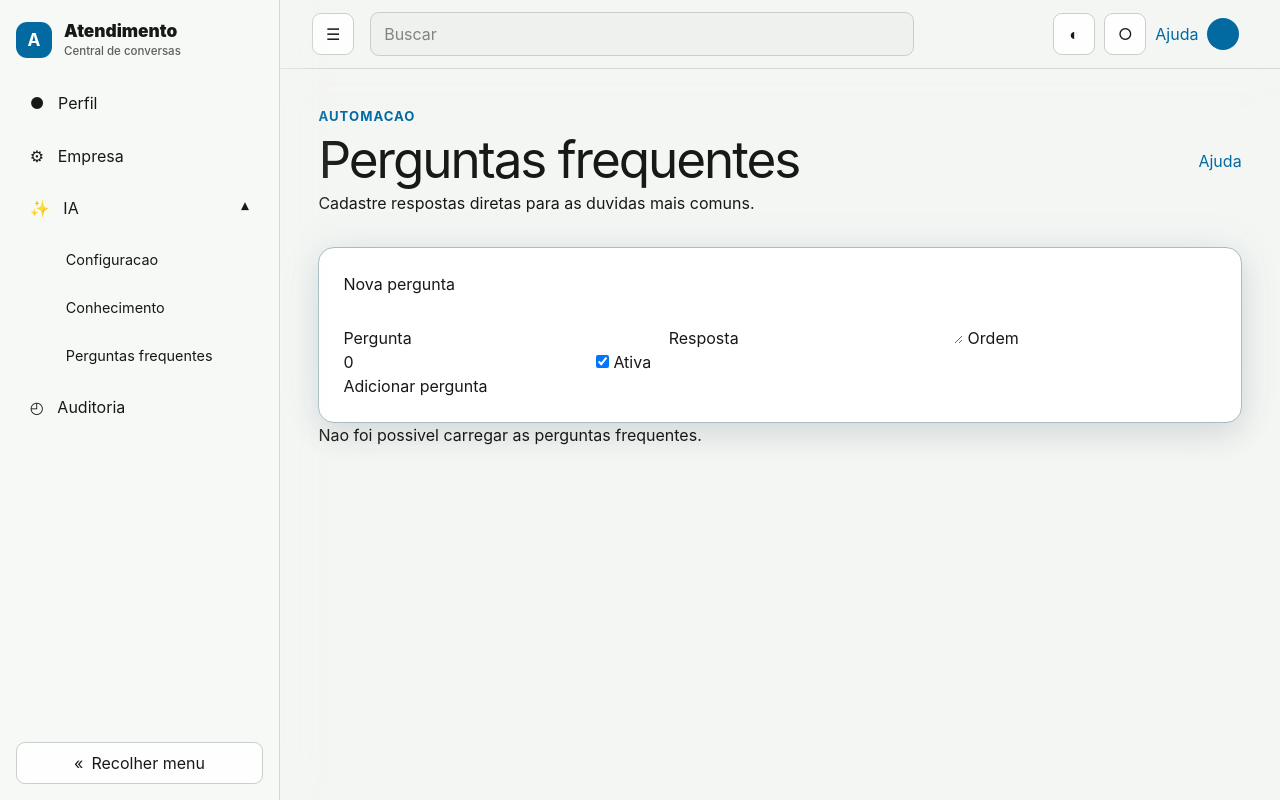
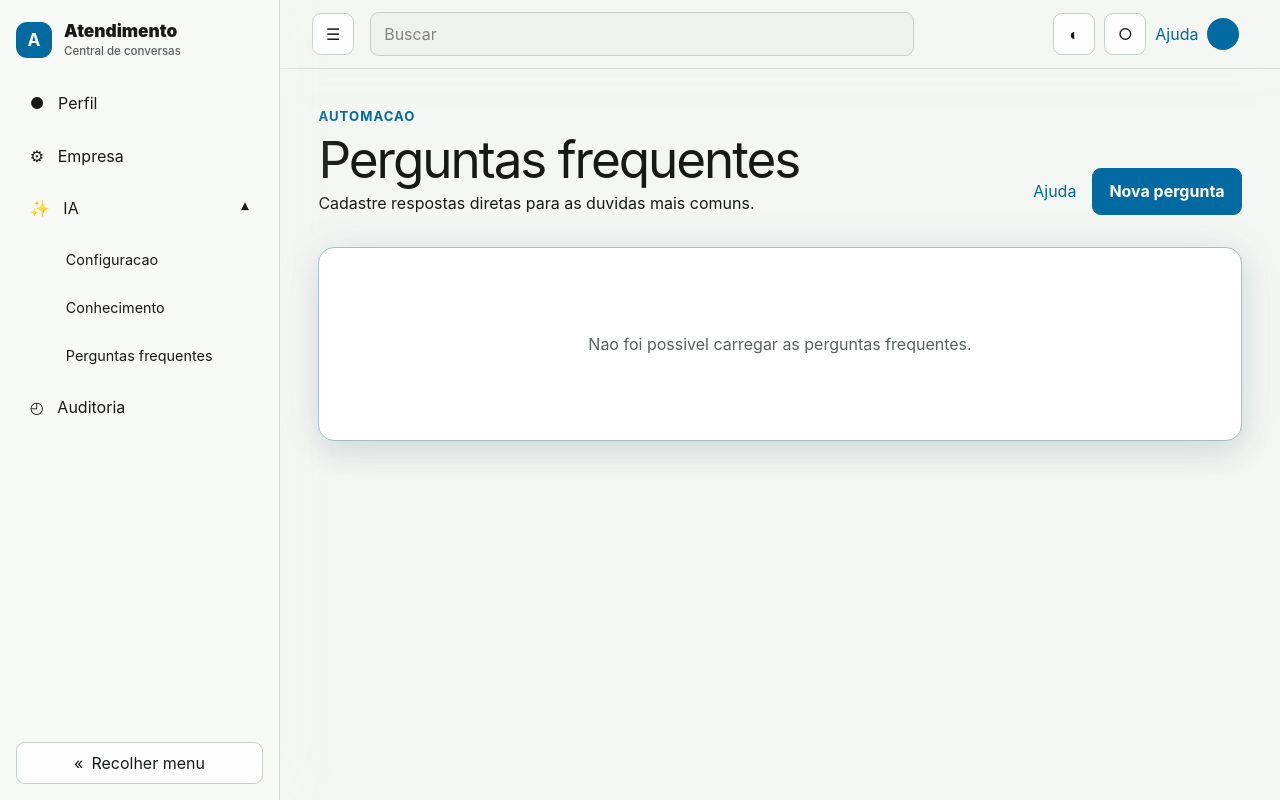
Before and after one commit to gitandol/saas-atendimento, a Django app: template templates/ia/perguntas_frequentes.html in a window 1280 px wide. Run offline with Django 5.2, Linux system fonts and the light colour scheme; the template is opened without the code that fills it, so the values that code supplies are empty; style sheets or scripts are compiled from the project's sources.

Commit message:
fix: padroniza modais de conhecimento e faq

```diff
--- a/templates/ia/conhecimento.html
+++ b/templates/ia/conhecimento.html
@@ -60,7 +60,7 @@
     </tr>
   </template>
 
-  <dialog id="modal-conhecimento" aria-labelledby="titulo-modal-conhecimento">
+  <dialog id="modal-conhecimento" class="modal-centralizado" aria-labelledby="titulo-modal-conhecimento">
     <form id="formulario-conhecimento" class="formulario-configuracao">
       <header class="cabecalho-modal-conhecimento">
         <div>
--- a/templates/ia/perguntas_frequentes.html
+++ b/templates/ia/perguntas_frequentes.html
@@ -3,76 +3,188 @@
 
 {% block titulo %}Perguntas frequentes | Atendimento{% endblock %}
 
+{% block estilos %}
+  <link rel="stylesheet" href="{% static 'src/css/configuracao-empresa.css' %}">
+  <link rel="stylesheet" href="{% static 'src/css/conhecimento.css' %}">
+{% endblock %}
+
 {% block conteudo %}
-  <section class="cabecalho-pagina">
+  <section class="cabecalho-pagina cabecalho-conhecimento">
     <div>
       <p class="rotulo-pagina">Automacao</p>
       <h1>Perguntas frequentes</h1>
       <p>Cadastre respostas diretas para as duvidas mais comuns.</p>
     </div>
+    <div class="acoes-cabecalho-conhecimento">
       {% include "componentes/link_ajuda.html" with topico_ajuda="base-de-conhecimento" %}
+      <button id="abrir-modal-faq" class="botao-novo-conhecimento" type="button">Nova pergunta</button>
+    </div>
   </section>
 
-  <section class="pilha-configuracao">
-    <form class="cartao formulario-configuracao" hx-post="/api/v1/ia/perguntas-frequentes" hx-ext="json-enc" hx-swap="none" hx-headers='{"X-CSRFToken": "{{ csrf_token }}"}'>
+  <section
+    id="lista-faq"
+    class="cartao painel-conhecimentos"
+    hx-get="/api/v1/ia/perguntas-frequentes"
+    hx-trigger="load, faqAlterada from:body"
+    hx-swap="none"
+  >
+    <p data-estado="carregando" role="status">Carregando perguntas frequentes...</p>
+    <p id="estado-vazio-faq" class="estado-vazio-conhecimentos" data-estado="vazio" hidden>Nenhuma pergunta frequente cadastrada.</p>
+    <p class="estado-erro-conhecimentos" data-estado="erro" role="alert" hidden>Nao foi possivel carregar as perguntas frequentes.</p>
+    <div id="regiao-tabela-faq" class="tabela-responsiva" hidden>
+      <table id="tabela-faq">
+        <thead>
+          <tr>
+            <th scope="col">Pergunta</th>
+            <th scope="col">Resposta</th>
+            <th scope="col">Ordem</th>
+            <th scope="col">Status</th>
+            <th scope="col"><span class="somente-leitor">Acoes</span></th>
+          </tr>
+        </thead>
+        <tbody id="corpo-tabela-faq"></tbody>
+      </table>
+    </div>
+  </section>
+
+  <template id="modelo-linha-faq">
+    <tr>
+      <td data-coluna="pergunta"></td>
+      <td class="conteudo-resumido" data-coluna="resposta"></td>
+      <td data-coluna="ordem"></td>
+      <td><span class="status-conhecimento" data-coluna="status"></span></td>
+      <td class="acoes-linha-conhecimento">
+        <button class="botao-secundario" type="button" data-acao="editar">Editar</button>
+        <button class="botao-secundario" type="button" hx-delete="/api/v1/ia/perguntas-frequentes/__id__" hx-swap="none" hx-confirm="Excluir esta pergunta?" hx-headers='{"X-CSRFToken": "{{ csrf_token }}"}'>Excluir</button>
+      </td>
+    </tr>
+  </template>
+
+  <dialog id="modal-faq" class="modal-centralizado" aria-labelledby="titulo-modal-faq">
+    <form id="formulario-faq" class="formulario-configuracao">
+      <header class="cabecalho-modal-conhecimento">
+        <div>
+          <p class="rotulo-pagina">Perguntas frequentes</p>
+          <h2 id="titulo-modal-faq">Nova pergunta</h2>
+        </div>
+        <button class="fechar-modal-conhecimento" type="button" aria-label="Fechar modal">&times;</button>
+      </header>
       <fieldset>
-        <legend>Nova pergunta</legend>
         <label>Pergunta <input name="pergunta" maxlength="500" required></label>
-        <label>Resposta <textarea name="resposta" maxlength="10000" required></textarea></label>
         <label>Ordem <input name="ordem" type="number" min="0" value="0" required></label>
+        <label class="campo-conteudo-conhecimento">Resposta <textarea name="resposta" maxlength="10000" required></textarea></label>
         <label class="campo-checkbox"><input name="ativo" type="checkbox" checked> Ativa</label>
       </fieldset>
-      <button type="submit">Adicionar pergunta</button>
+      <p id="feedback-faq" role="status" aria-live="polite"></p>
+      <footer class="acoes-modal-conhecimento">
+        <button class="botao-secundario cancelar-modal-conhecimento" type="button">Cancelar</button>
+        <button type="submit">Salvar pergunta</button>
+      </footer>
     </form>
-    <template id="modelo-faq">
-      <article class="cartao">
-        <form hx-put="/api/v1/ia/perguntas-frequentes/__id__" hx-ext="json-enc" hx-swap="none" hx-headers='{"X-CSRFToken": "{{ csrf_token }}"}'>
-          <label>Pergunta <input name="pergunta" maxlength="500" required></label>
-          <label>Resposta <textarea name="resposta" maxlength="10000" required></textarea></label>
-          <label>Ordem <input name="ordem" type="number" min="0" required></label>
-          <label class="campo-checkbox"><input name="ativo" type="checkbox"> Ativa</label>
-          <button type="submit">Salvar</button>
-        </form>
-        <button type="button" hx-delete="/api/v1/ia/perguntas-frequentes/__id__" hx-swap="none" hx-confirm="Excluir esta pergunta?" hx-headers='{"X-CSRFToken": "{{ csrf_token }}"}'>Excluir</button>
-      </article>
-    </template>
-    <div id="lista-faq" class="pilha-configuracao" hx-get="/api/v1/ia/perguntas-frequentes" hx-trigger="load, faqAlterada from:body" hx-swap="none">
-      <p data-estado="carregando" role="status">Carregando perguntas frequentes...</p>
-      <p data-estado="vazio" hidden>Nenhuma pergunta frequente cadastrada.</p>
-      <p data-estado="erro" hidden>Nao foi possivel carregar as perguntas frequentes.</p>
-    </div>
-  </section>
+  </dialog>
 {% endblock %}
 
 {% block scripts %}
   <script src="{% static 'vendor/htmx.min.js' %}"></script>
-  <script src="{% static 'vendor/htmx-ext-json-enc.js' %}"></script>
   <script>
+    (() => {
+      const lista = document.querySelector("#lista-faq");
+      const vazio = document.querySelector("#estado-vazio-faq");
+      const regiaoTabela = document.querySelector("#regiao-tabela-faq");
+      const corpoTabela = document.querySelector("#corpo-tabela-faq");
+      const modal = document.querySelector("#modal-faq");
+      const formulario = document.querySelector("#formulario-faq");
+      const tituloModal = document.querySelector("#titulo-modal-faq");
+      const feedback = document.querySelector("#feedback-faq");
+      const csrf = "{{ csrf_token }}";
+
+      const prepararCriacao = () => {
+        formulario.reset();
+        formulario.dataset.perguntaId = "";
+        formulario.elements.ordem.value = "0";
+        formulario.elements.ativo.checked = true;
+        tituloModal.textContent = "Nova pergunta";
+        feedback.textContent = "";
+        modal.showModal();
+        formulario.elements.pergunta.focus();
+      };
+
+      const prepararEdicao = (item) => {
+        formulario.dataset.perguntaId = item.id;
+        formulario.elements.pergunta.value = item.pergunta;
+        formulario.elements.resposta.value = item.resposta;
+        formulario.elements.ordem.value = item.ordem;
+        formulario.elements.ativo.checked = item.ativo;
+        tituloModal.textContent = "Editar pergunta";
+        feedback.textContent = "";
+        modal.showModal();
+        formulario.elements.pergunta.focus();
+      };
+
+      document.querySelector("#abrir-modal-faq").addEventListener("click", prepararCriacao);
+      document.querySelectorAll(".fechar-modal-conhecimento, .cancelar-modal-conhecimento").forEach((botao) => {
+        botao.addEventListener("click", () => modal.close());
+      });
+
+      formulario.addEventListener("submit", async (evento) => {
+        evento.preventDefault();
+        const perguntaId = formulario.dataset.perguntaId;
+        const resposta = await fetch(
+          perguntaId ? `/api/v1/ia/perguntas-frequentes/${perguntaId}` : "/api/v1/ia/perguntas-frequentes",
+          {
+            method: perguntaId ? "PUT" : "POST",
+            credentials: "same-origin",
+            headers: {"Content-Type": "application/json", "X-CSRFToken": csrf},
+            body: JSON.stringify({
+              pergunta: formulario.elements.pergunta.value,
+              resposta: formulario.elements.resposta.value,
+              ordem: Number(formulario.elements.ordem.value),
+              ativo: formulario.elements.ativo.checked
+            })
+          }
+        );
+        if (!resposta.ok) {
+          const dados = await resposta.json();
+          feedback.textContent = dados.mensagem || "Nao foi possivel salvar a pergunta.";
+          return;
+        }
+        modal.close();
+        htmx.trigger(document.body, "faqAlterada");
+      });
+
       document.body.addEventListener("htmx:afterRequest", (evento) => {
-      const lista = document.querySelector("#lista-faq");
-      if (evento.detail.elt.closest("form") && evento.detail.successful) {
+        if (evento.detail.elt.closest("[hx-delete]") && evento.detail.successful) {
           htmx.trigger(document.body, "faqAlterada");
         }
         if (evento.detail.elt !== lista) return;
         lista.querySelector('[data-estado="carregando"]').hidden = true;
         lista.querySelector('[data-estado="erro"]').hidden = evento.detail.successful;
-      if (!evento.detail.successful) return;
+        if (!evento.detail.successful) {
+          vazio.hidden = true;
+          regiaoTabela.hidden = true;
+          return;
+        }
+
         const dados = JSON.parse(evento.detail.xhr.responseText);
-      lista.querySelector('[data-estado="vazio"]').hidden = dados.total !== 0;
-      lista.querySelectorAll("article").forEach((item) => item.remove());
+        const semDados = dados.total === 0;
+        vazio.hidden = !semDados;
+        regiaoTabela.hidden = semDados;
+        corpoTabela.replaceChildren();
         dados.itens.forEach((item) => {
-        const artigo = document.querySelector("#modelo-faq").content.firstElementChild.cloneNode(true);
-        const formulario = artigo.querySelector("form");
-        const excluir = artigo.querySelector("button[hx-delete]");
-        formulario.setAttribute("hx-put", `/api/v1/ia/perguntas-frequentes/${item.id}`);
+          const linha = document.querySelector("#modelo-linha-faq").content.firstElementChild.cloneNode(true);
+          linha.querySelector('[data-coluna="pergunta"]').textContent = item.pergunta;
+          linha.querySelector('[data-coluna="resposta"]').textContent = item.resposta;
+          linha.querySelector('[data-coluna="ordem"]').textContent = item.ordem;
+          const status = linha.querySelector('[data-coluna="status"]');
+          status.textContent = item.ativo ? "Ativa" : "Inativa";
+          status.dataset.ativo = item.ativo;
+          linha.querySelector('[data-acao="editar"]').addEventListener("click", () => prepararEdicao(item));
+          const excluir = linha.querySelector("[hx-delete]");
           excluir.setAttribute("hx-delete", `/api/v1/ia/perguntas-frequentes/${item.id}`);
-        formulario.elements.pergunta.value = item.pergunta;
-        formulario.elements.resposta.value = item.resposta;
-        formulario.elements.ordem.value = item.ordem;
-        formulario.elements.ativo.checked = item.ativo;
-        lista.appendChild(artigo);
-        htmx.process(artigo);
+          corpoTabela.appendChild(linha);
+          htmx.process(linha);
         });
       });
+    })();
   </script>
 {% endblock %}
```
Also changed, not shown: apps/ia/tests/test_paginas_conhecimento.py (+27 -3 lines), static/src/css/conhecimento.css (+19 -7 lines). Lines whose indentation alone changed are shown as unchanged.
